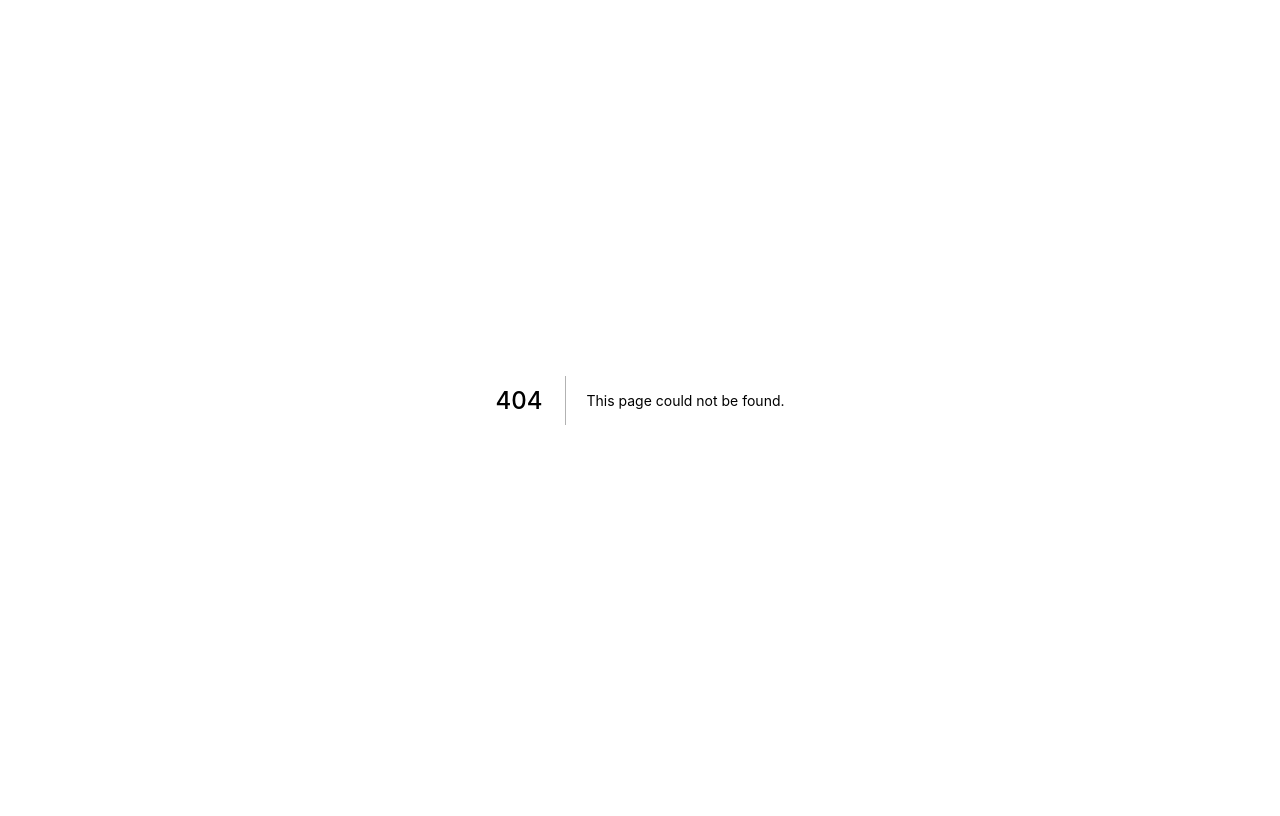
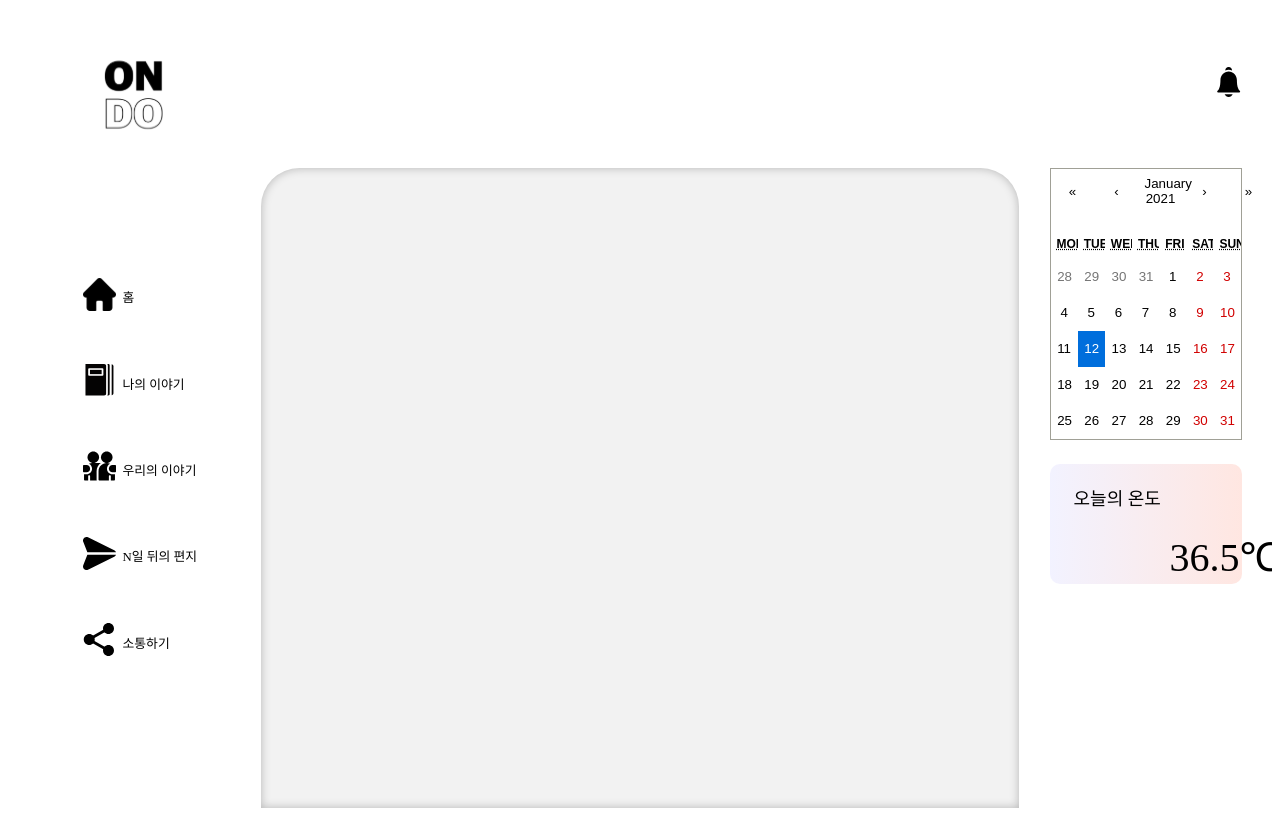
Before and after one commit to AndanteDev/ONDO_Client, a Next.js app: page /1 in a window 1280 px wide. Before the commit this address had no page. Built offline with nearby package versions, Linux system fonts and the light colour scheme.

Commit message:
[CREATE] Create [id] page

```diff
--- /dev/null
+++ b/src/pages/[id]/Style.ts
@@ -0,0 +1,10 @@
+import styled from "styled-components";
+
+export const Positioner = styled.div`
+  width: 100%;
+  height: 100%;
+  display: flex;
+  flex-direction: column;
+  align-items: center;
+  justify-content: center;
+`;
--- /dev/null
+++ b/src/pages/[id]/index.tsx
@@ -0,0 +1,29 @@
+import React from "react";
+import Template from "src/Components/Template/Template";
+import * as S from "./Style";
+
+import { useRouter } from "next/router";
+import HomeContainer from "src/Containers/HomeContainer/HomeContainer";
+import MyStoryContainer from "src/Containers/MyStoryContainer/MyStoryContainer";
+
+const renderContentByQueryId = (id) => {
+  switch (id) {
+    case "home":
+      return <HomeContainer />;
+    case "mystory":
+      return <MyStoryContainer />;
+  }
+};
+
+const index: React.FC = () => {
+  const router = useRouter();
+  const { id } = router.query;
+  console.log(id);
+  return (
+    <Template>
+      <S.Positioner>{renderContentByQueryId(id)}</S.Positioner>
+    </Template>
+  );
+};
+
+export default index;
```
